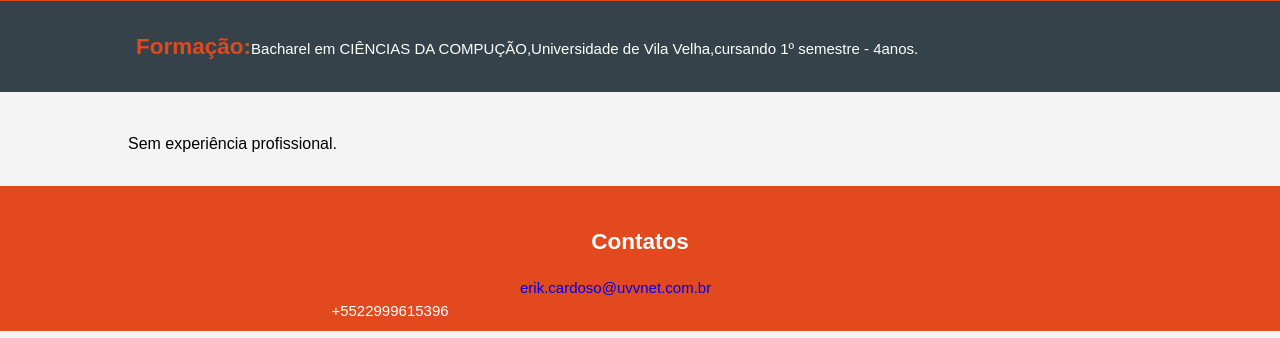
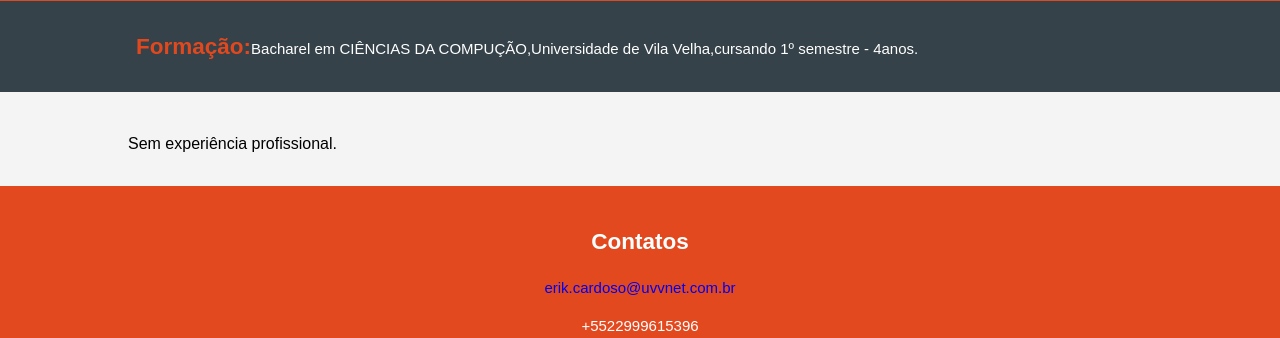
Before and after one commit to merlin47x/merlin47x.github.io, a plain HTML site: page index.html in a window 1280 px wide. Shown: the part 696-1034 px from the top of the page. Drawn offline with Linux system fonts and the light colour scheme.

Commit message:
Update style.css

```diff
--- a/style.css
+++ b/style.css
@@ -76,7 +76,7 @@ header .highlight{
 }
 
 footer{
-  height: 105px;
+  height: 112px;
   padding:20px;
   margin-top:20px;
   color:#ffffff;
@@ -86,13 +86,10 @@ footer{
 footer h2{
   float:center;
 }
+footer div{
+  text-align: center;
+}
 
 footer a{
-  float: left;
-  margin-left: 500px;
   text-decoration:none;
 }
-
-footer p{
-  margin-right: 500px;
-}
```
